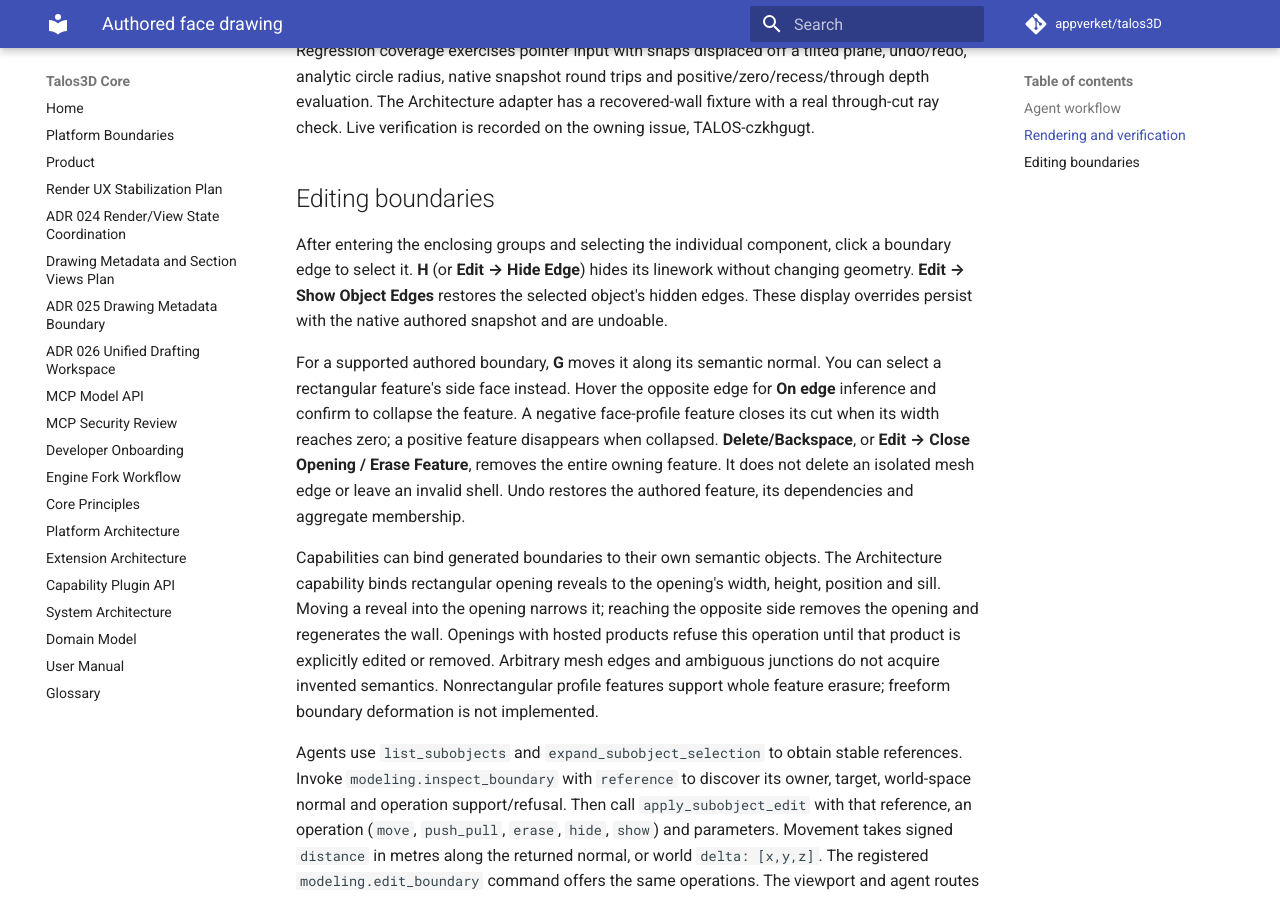
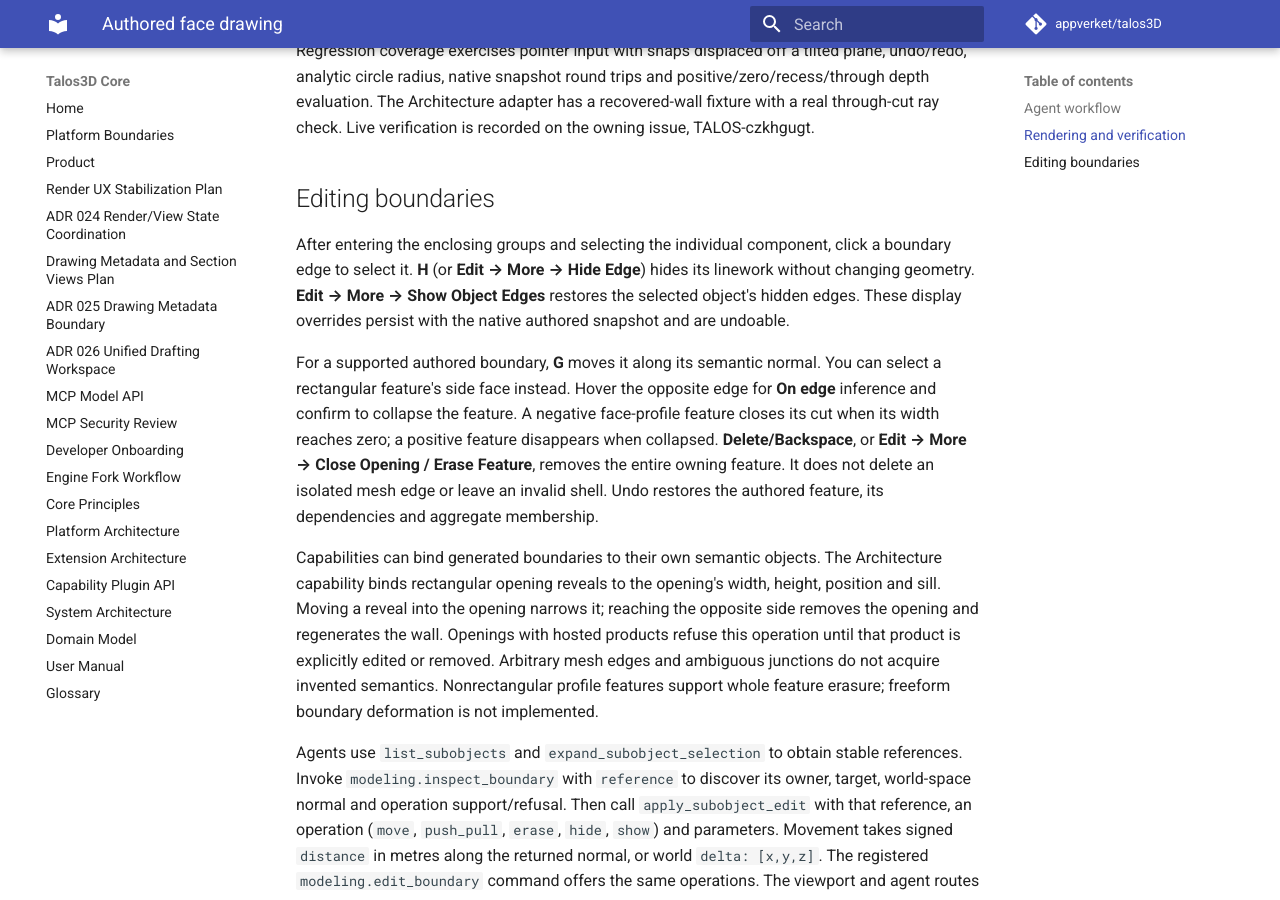
Before and after one commit to appverket/talos3D, an MkDocs documentation site: the page built from docs/modeling/face-drawing.md, in a window 1280 px wide and 900 px high, scrolled down 1731 px. Built offline with MkDocs 1.6.1 and Material for MkDocs 9.7.7, drawn with Linux system fonts in a browser that asks for light colours; comment, search, counter and statistics services are not loaded.

Commit message:
Document the verified boundary menu paths

```diff
--- a/docs/modeling/face-drawing.md
+++ b/docs/modeling/face-drawing.md
@@ -76,8 +76,8 @@ recorded on the owning issue, TALOS-czkhgugt.
 ## Editing boundaries
 
 After entering the enclosing groups and selecting the individual component,
-click a boundary edge to select it. **H** (or **Edit → Hide Edge**) hides its
-linework without changing geometry. **Edit → Show Object Edges** restores the
+click a boundary edge to select it. **H** (or **Edit → More → Hide Edge**) hides its
+linework without changing geometry. **Edit → More → Show Object Edges** restores the
 selected object's hidden edges. These display overrides persist with the
 native authored snapshot and are undoable.
 
@@ -85,7 +85,7 @@ For a supported authored boundary, **G** moves it along its semantic normal.
 You can select a rectangular feature's side face instead. Hover the opposite
 edge for **On edge** inference and confirm to collapse the feature. A negative
 face-profile feature closes its cut when its width reaches zero; a positive
-feature disappears when collapsed. **Delete/Backspace**, or **Edit → Close
+feature disappears when collapsed. **Delete/Backspace**, or **Edit → More → Close
 Opening / Erase Feature**, removes the entire owning feature. It does not delete
 an isolated mesh edge or leave an invalid shell. Undo restores the authored
 feature, its dependencies and aggregate membership.
```
